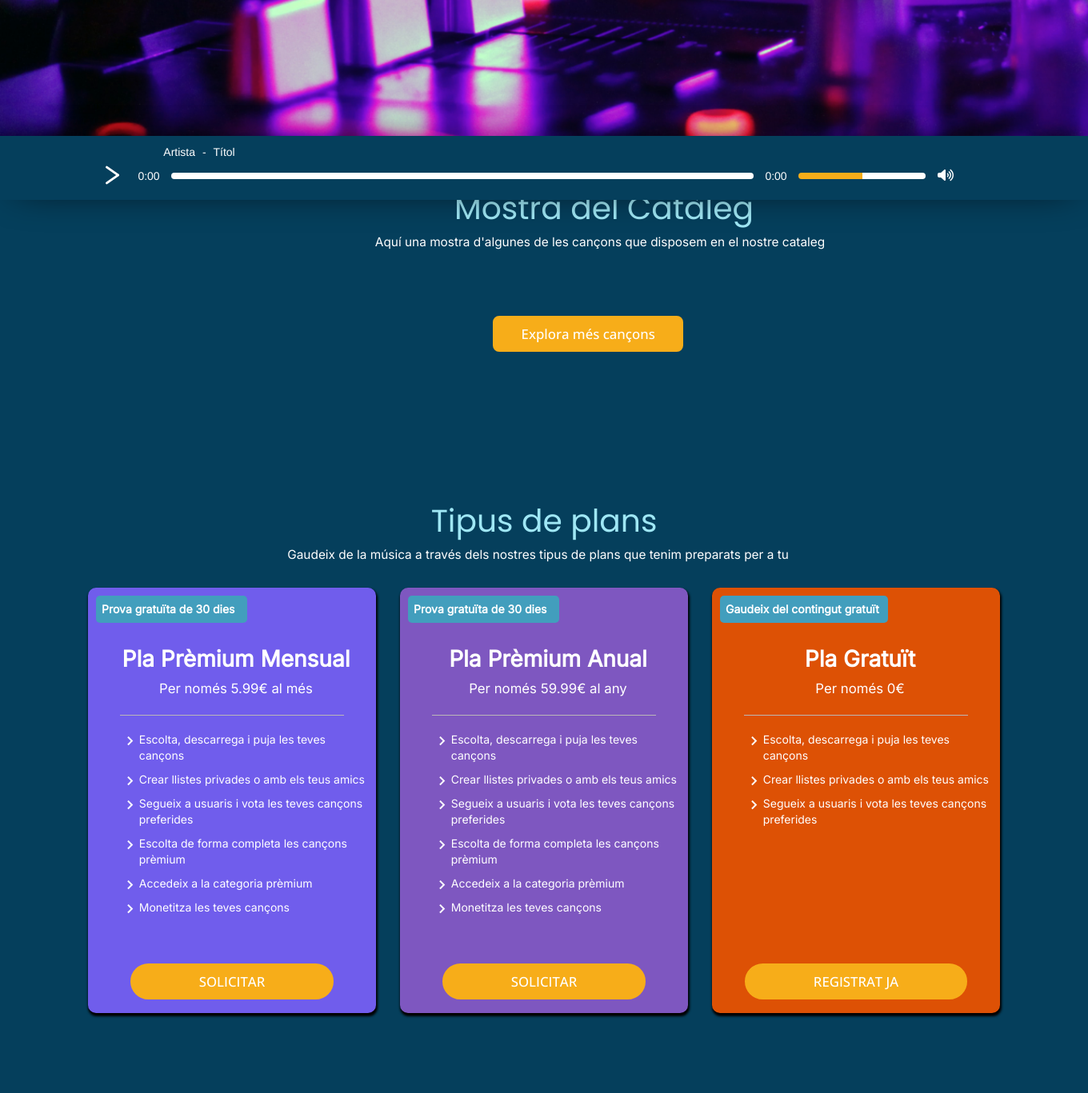
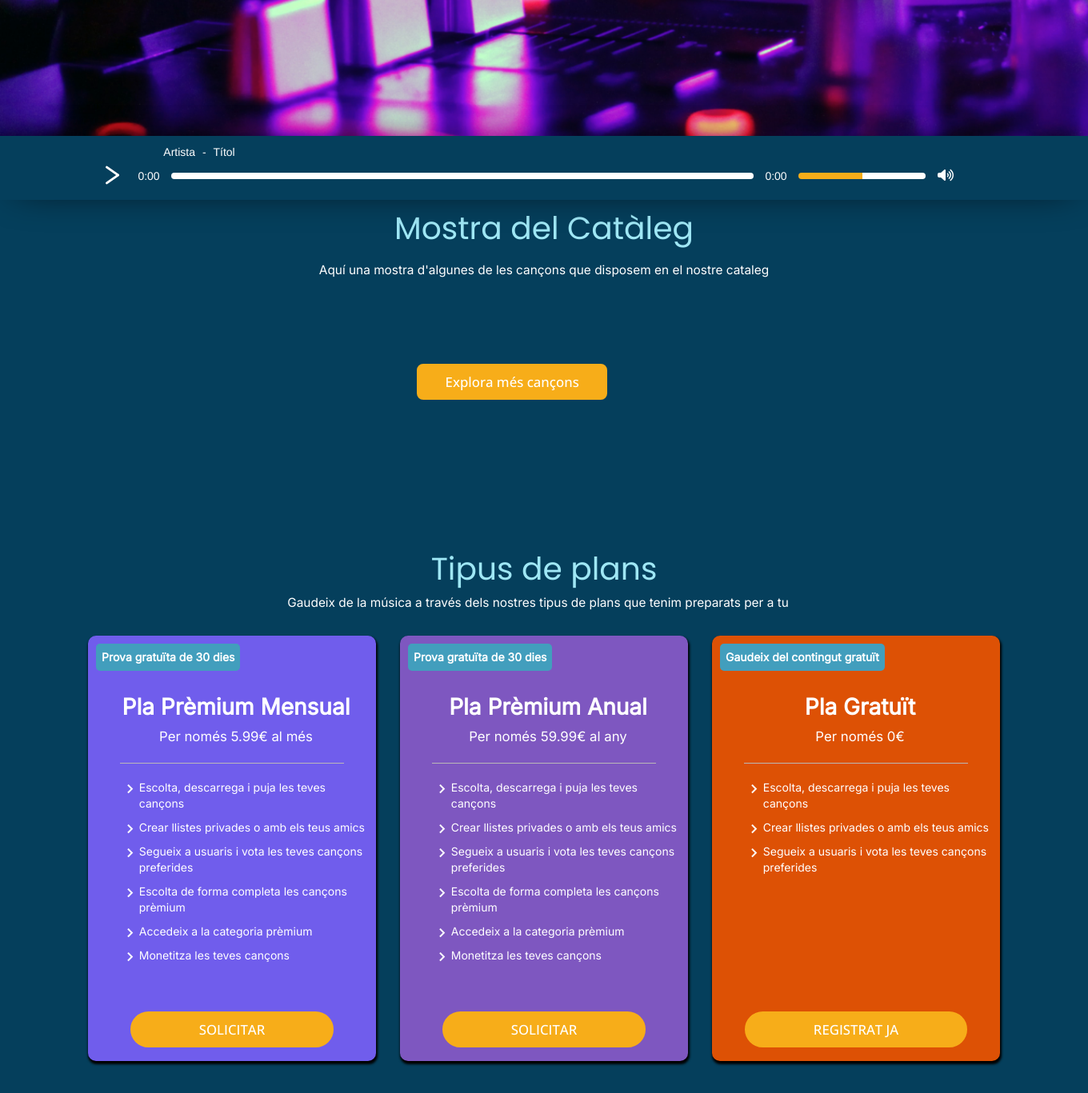
Before and after one commit to ManelFix/Projecte-Final-DAW2, a PHP site: page / in a window 1360 px wide. Shown: the part 550-1917 px from the top of the page at 80% size. Run offline with PHP 8.4, Linux system fonts and the light colour scheme; some libraries are stand-ins or nearby versions.

Commit message:
Update estilo.css

```diff
--- a/css/estilo.css
+++ b/css/estilo.css
@@ -216,16 +216,9 @@ body{
     height: 100%;
 }
 
-.seccioMostra{
-    margin-left: 190px;
-
-}
-
 .divMostra{
     text-align: center;
-    margin-top: 20px;
-    margin-bottom: 20px;
-    margin-left: -20px;
+    margin: 45px auto;
 }
 
 .divMostra h2{
@@ -234,11 +227,44 @@ body{
     font-size: 2.8em;
 }
 
-.divMostra p{
+.divMostra p, .escoltaMes p {
     color: white;
     font-family: 'Inter', sans-serif;
     font-size: 1.1em;
-    margin-right: 10px;
+    margin-top: 20px;
+}
+
+.escoltaMes {
+    padding: 20px;
+    text-align: center;
+}
+
+.divCategoria {
+    position: relative;
+}
+
+.media-body {
+    width: auto;
+}
+
+.btnEscoltaMes {
+    height: 45px;
+    margin: 10px auto 20px auto;
+    padding: 1em;
+    font-family: 'Open Sans', sans-serif;
+    font-size: 1.2em;
+    text-transform: uppercase;
+    background-color: #F7AD19;
+    border-color: #F7AD19;
+    border-style: solid;
+    border-radius: 10px;
+    width: 300px;
+    cursor: pointer;
+    color: #fff;
+}
+
+.mostraRow {
+    padding: 20px;
 }
 
 .btnCatalegPrincipal{
@@ -300,15 +326,11 @@ body{
     margin-left: 10px;
     color: white;
     padding: 0.5em;
-    width: 13.5em;
+    width: fit-content;
     font-weight: bold;
     position: relative;
     top: 10px;
     margin-bottom: 40px;
-}
-
-.textAmplada{
-    width: 15em;
 }
 
 .pla1 h3{
@@ -908,24 +930,7 @@ footer span{
   background: #fff;
 }
 /* FIN BARRA DURACIÓN / BARRA VOLUMEN */
-
 /* FIN AUDIO PLAYER */
-
-.escoltaMes {
-    text-align: center;
-}
-
-.btnEscoltaMes {
-    height: 45px;
-    margin: 10px auto 20px auto;
-    text-transform: uppercase;
-    background-color: #F7AD19;
-    border-color: #F7AD19;
-    border-style: solid;
-    border-radius: 10px;
-    width: 300px;
-    cursor: pointer;
-}
 
 /* Web Afegir Canço */
 
```
